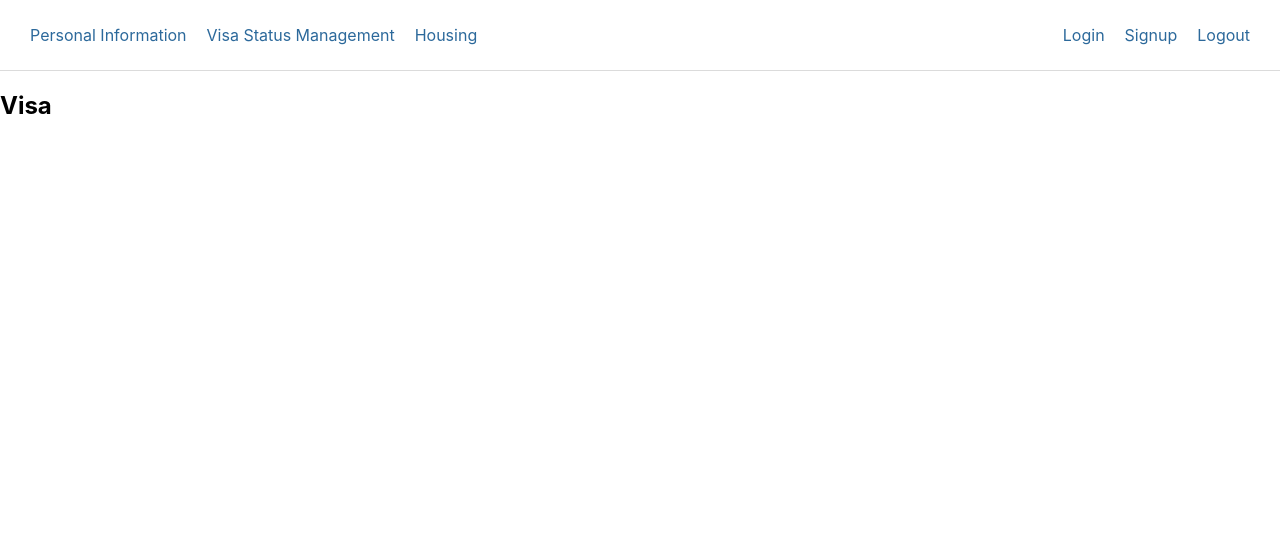
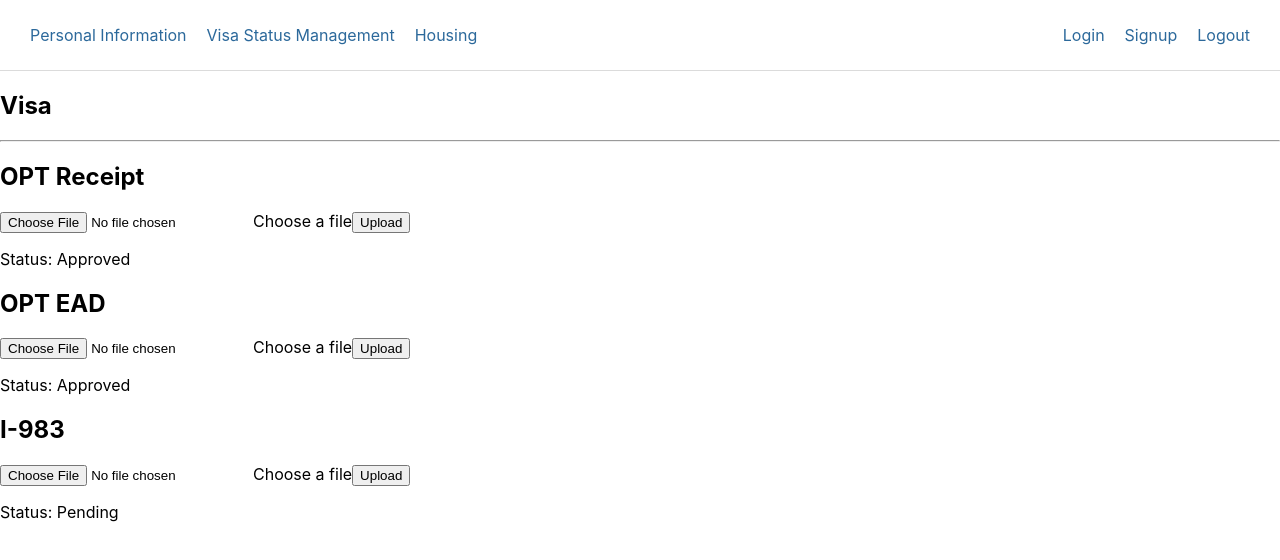
Before and after one commit to lili-cs/HR-Project, a React (Create React App) app in the folder frontend/: page /visa in a window 1280 px wide. Shown: the top 560 px of the page. Built offline with nearby package versions, Linux system fonts and the light colour scheme.

Commit message:
visa with fake data

```diff
--- a/frontend/src/components/Visa/visa.jsx
+++ b/frontend/src/components/Visa/visa.jsx
@@ -1,9 +1,16 @@
 import React from "react";
 
-export default class Visa extends React.Component {
+const ThemeContext = React.createContext('default');
+
+class Visa extends React.Component {
     constructor(props) {
         super(props);
-        this.state = {};
+        this.state = {
+            receipt: {status: "Approved"},
+            ead: {status: "Approved"},
+            i983: {status: "Pending"},
+            i20: {status: "Pending"}
+        };
         // this.fetch = this.fetch.bind(this);
     }
 
@@ -14,11 +21,122 @@ export default class Visa extends React.Component {
     fetch() {
         //
     }
+
     render() {
+        if(this.state.receipt.status === "Pending"){
+            return (
+                <div className="visa-main">
+                <h2>Visa</h2>
+                <hr />
+                {showReceipt()}
+                <p>Status: {this.state.receipt.status}</p>
+            </div>
+            )
+        }
+
+        if(this.state.ead.status === "Pending"){
+            return (
+                <div className="visa-main">
+                <h2>Visa</h2>
+                <hr />
+                {showReceipt()}
+                <p>Status: {this.state.receipt.status}</p>
+                {showEad()}
+                <p>Status: {this.state.ead.status}</p>
+            </div>
+            )
+        }
+
+        if(this.state.i983.status === "Pending"){
+            return (
+                <div className="visa-main">
+                <h2>Visa</h2>
+                <hr />
+                {showReceipt()}
+                <p>Status: {this.state.receipt.status}</p>
+                {showEad()}
+                <p>Status: {this.state.ead.status}</p>
+                {showI983()}
+                <p>Status: {this.state.i983.status}</p>
+            </div>
+            )
+        }
+
+        if(this.state.i20.status === "Pending"){
+            return (
+                <div className="visa-main">
+                <h2>Visa</h2>
+                <hr />
+                {showReceipt()}
+                <p>Status: {this.state.receipt.status}</p>
+                {showEad()}
+                <p>Status: {this.state.ead.status}</p>
+                {showI983()}
+                <p>Status: {this.state.i983.status}</p>
+                {showI20()}
+                <p>Status: {this.state.i20.status}</p>
+            </div>
+            )
+        }
+
         return (
-            <div>
+            <div className="visa-main">
                 <h2>Visa</h2>
             </div>
         );
     }
 }
+
+function showReceipt() {
+    return (
+        <div>
+            <h2>OPT Receipt</h2>
+            <div className="upload-file">
+                <input type="file" name="opt-receipt-file" id="opt-receipt-file" />
+                <label>Choose a file</label>
+                <button type="button" id="opt-receipt-button">Upload</button>
+            </div>
+        </div>
+    );
+}
+
+function showEad() {
+    return(
+        <div>
+            <h2>OPT EAD</h2>
+            <div className="upload-file">
+                <input type="file" name="opt-ead-file" id="opt-ead-file" />
+                <label>Choose a file</label>
+                <button type="button" id="opt-ead-button">Upload</button>
+            </div>
+        </div>
+    );
+}
+
+function showI983() {
+    return (
+        <div>
+            <h2>I-983</h2>
+            <div className="upload-file">
+                <input type="file" name="i-983-file" id="i-983-file" />
+                <label>Choose a file</label>
+                <button type="button" id="i-983-button">Upload</button>
+            </div>
+        </div>
+    );
+}
+
+function showI20(){
+    return(
+        <div>
+            <h2>I-20</h2>
+            <div className="upload-file">
+                <input type="file" name="i-20-file" id="i-20-file" />
+                <label>Choose a file</label>
+                <button type="button" id="i-20-button">Upload</button>
+            </div>
+        </div>
+    );
+}
+
+export default Visa;
```
Also changed, not shown: frontend/src/components/Visa/visaHR.jsx (added, +38 -0 lines).
